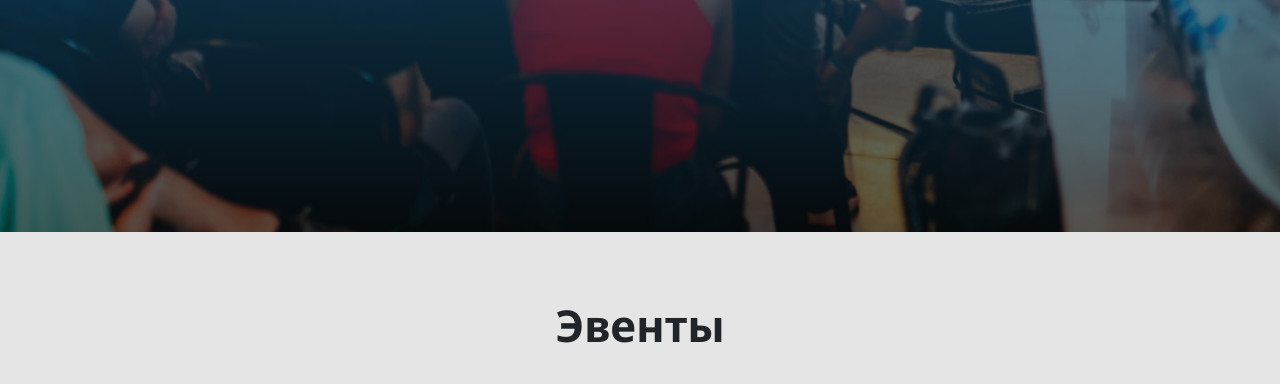
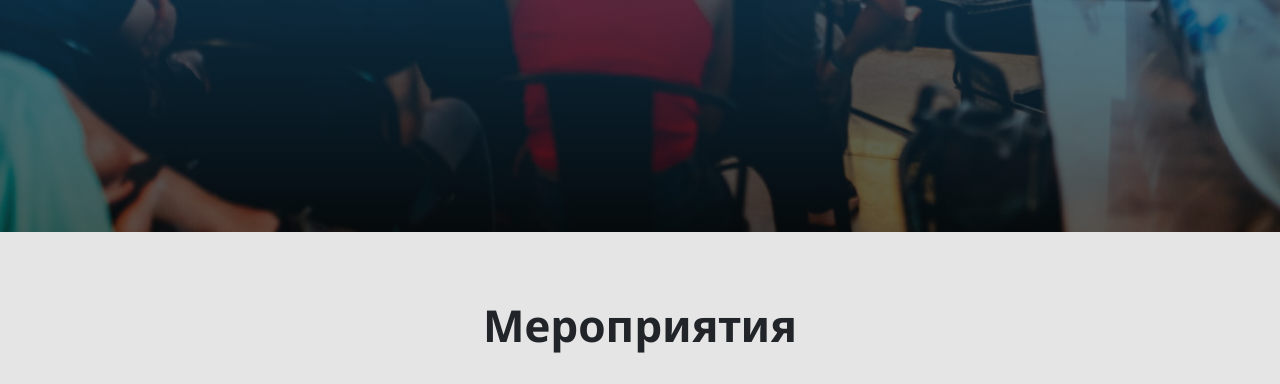
Before and after one commit to ReaverJS/aika-one-love, a plain HTML site: page index.html in a window 1280 px wide. Shown: the part 568-952 px from the top of the page. Drawn offline with Linux system fonts and the light colour scheme.

Commit message:
"Events" localization

```diff
--- a/index.html
+++ b/index.html
@@ -67,7 +67,7 @@
 
 <section class="events">
     <div class="container">
-        <h2>Эвенты</h2>
+        <h2>Мероприятия</h2>
 
         <div class="events-wrapper">
             <div class="event" data-link="events/almaty-1.html">
```
